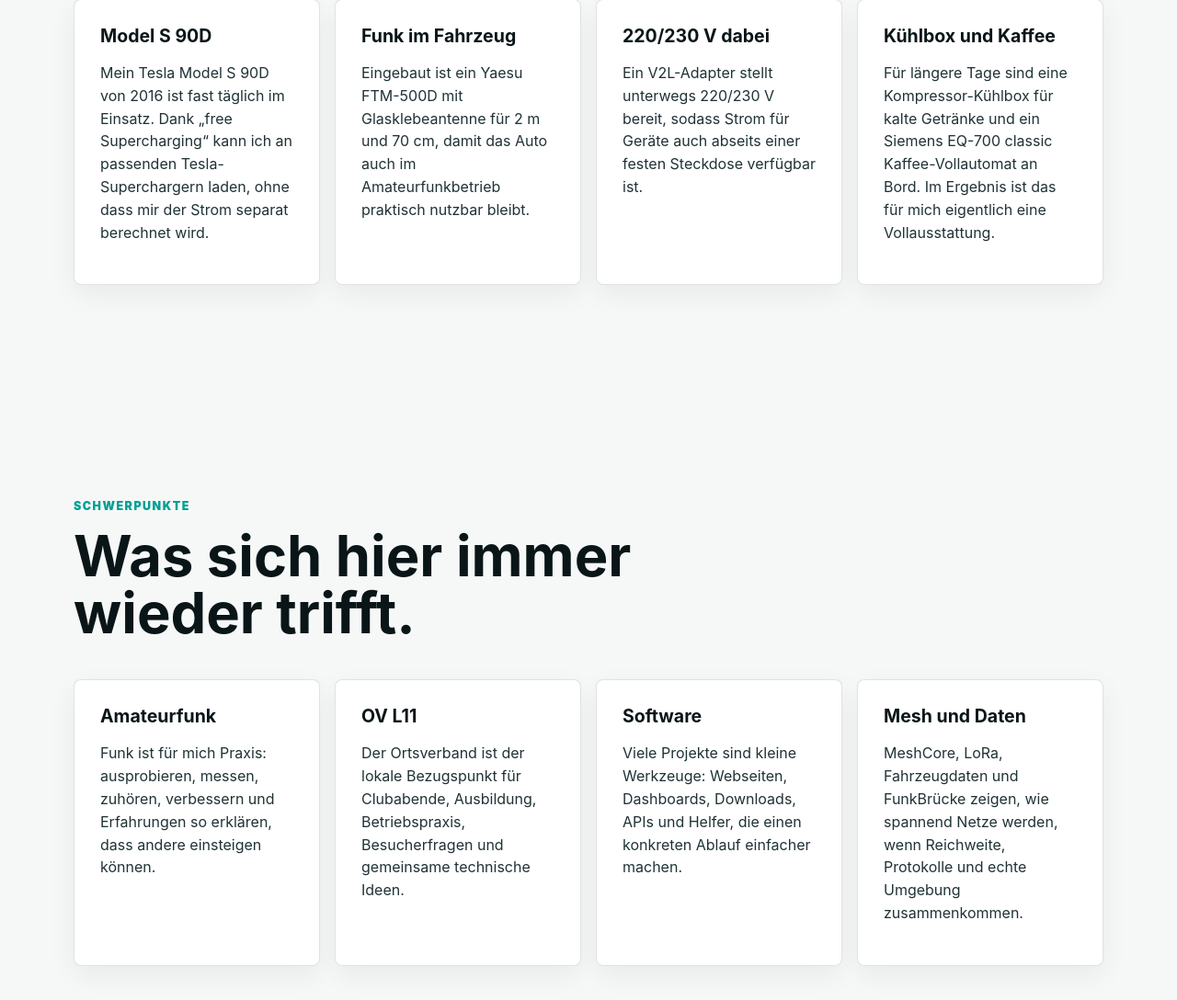
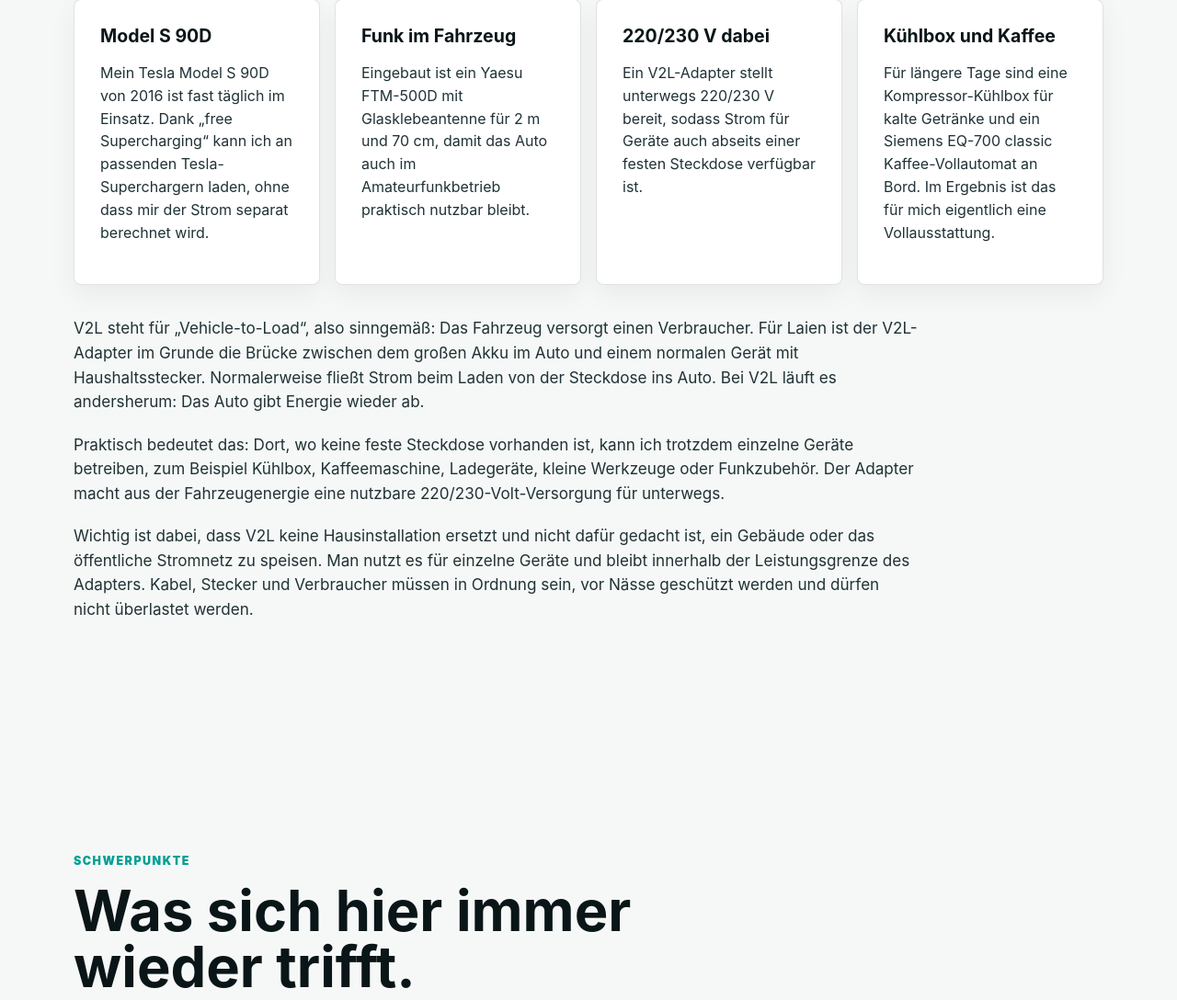
Before and after one commit to DO1FFE/do1ffe-webseite, a Flask app: page /ueber-mich in a window 1280 px wide. Shown: the part 2029-3117 px from the top of the page at 92% size. Run offline with Flask 3, Linux system fonts and the light colour scheme.

Commit message:
V2L-Adapter verständlich erklären

```diff
--- a/static/style.css
+++ b/static/style.css
@@ -611,6 +611,11 @@
 .article-copy p,
 .article-main p {
   margin: 0 0 20px;
+}
+
+.v2l-explanation {
+  max-width: 920px;
+  margin-top: 34px;
 }
 
 .article-main a,
--- a/templates/ueber_mich.html
+++ b/templates/ueber_mich.html
@@ -121,6 +121,29 @@
       </p>
     </article>
   </div>
+  <article class="article-main v2l-explanation reveal">
+    <p>
+      V2L steht für „Vehicle-to-Load“, also sinngemäß: Das Fahrzeug versorgt
+      einen Verbraucher. Für Laien ist der V2L-Adapter im Grunde die Brücke
+      zwischen dem großen Akku im Auto und einem normalen Gerät mit
+      Haushaltsstecker. Normalerweise fließt Strom beim Laden von der Steckdose
+      ins Auto. Bei V2L läuft es andersherum: Das Auto gibt Energie wieder ab.
+    </p>
+    <p>
+      Praktisch bedeutet das: Dort, wo keine feste Steckdose vorhanden ist,
+      kann ich trotzdem einzelne Geräte betreiben, zum Beispiel Kühlbox,
+      Kaffeemaschine, Ladegeräte, kleine Werkzeuge oder Funkzubehör. Der Adapter
+      macht aus der Fahrzeugenergie eine nutzbare 220/230-Volt-Versorgung für
+      unterwegs.
+    </p>
+    <p>
+      Wichtig ist dabei, dass V2L keine Hausinstallation ersetzt und nicht dafür
+      gedacht ist, ein Gebäude oder das öffentliche Stromnetz zu speisen. Man
+      nutzt es für einzelne Geräte und bleibt innerhalb der Leistungsgrenze des
+      Adapters. Kabel, Stecker und Verbraucher müssen in Ordnung sein, vor Nässe
+      geschützt werden und dürfen nicht überlastet werden.
+    </p>
+  </article>
 </section>
 
 <section class="section content-section">
```
Also changed, not shown: tests/test_routen.py (+9 -0 lines).
